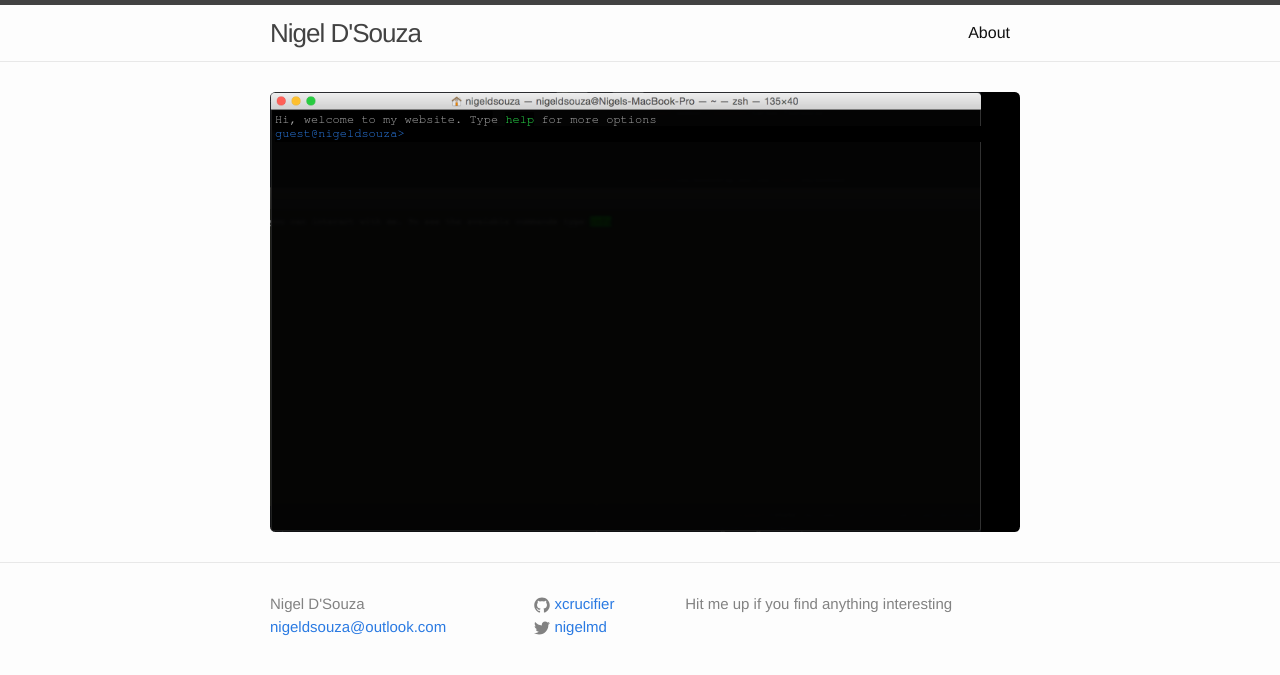
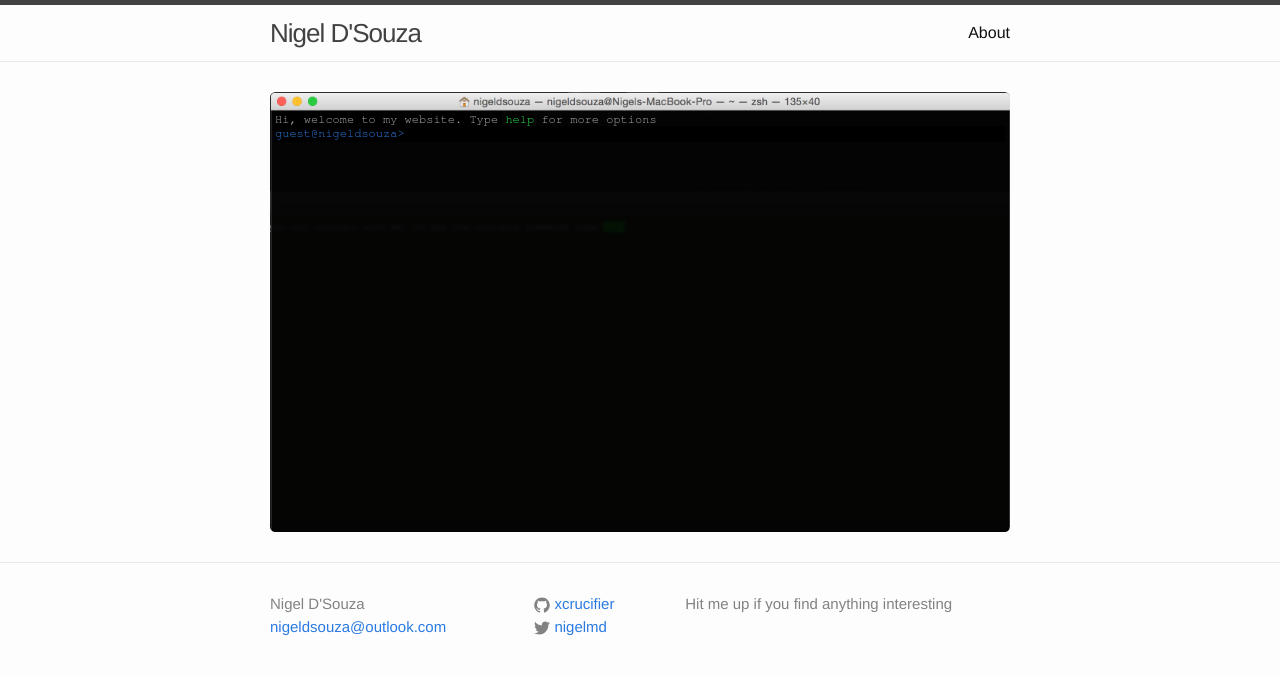
Before and after one commit to nigelmd/nigelmd.github.io, a Jekyll site: the page built from index.html, in a window 1280 px wide. Shown: the top 675 px of the page. Built offline with Jekyll 4.4.1, drawn with Linux system fonts in a browser that asks for light colours.

Commit message:
Revert mobile css

```diff
--- a/css/terminal.css
+++ b/css/terminal.css
@@ -1,8 +1,8 @@
 #terminal {
     background-image: url("../images/terminal.png");
     background-repeat: no-repeat;
-    background-size: contain;
-    /*background-size: cover;*/
+    /*background-size: contain;*/
+    background-size: cover;
     border-radius: 5.5px;
-    width: 100%;
+    /*width: 100%;*/
 }
```
